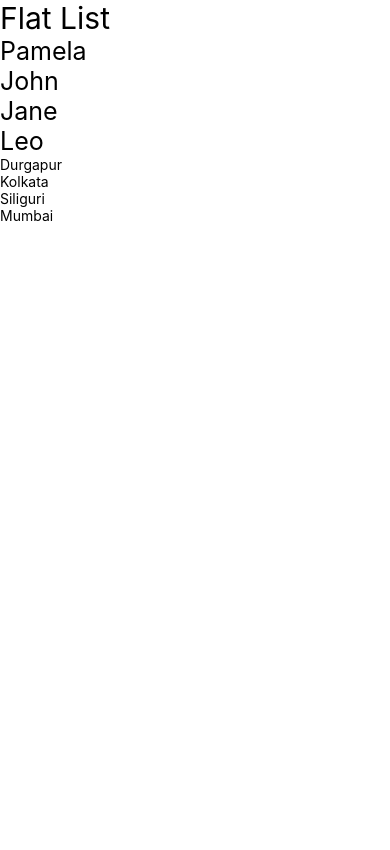
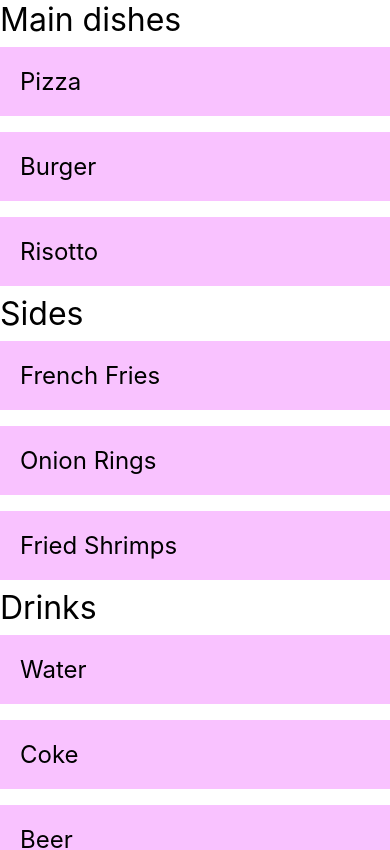
Before and after one commit to pamela2002/React_Native_tut, a React Native app: screen / in a window 390 px wide. Shown: the top 850 px of the page. Built offline with nearby package versions, Linux system fonts and the light colour scheme.

Commit message:
Today I've covered the topics - Component in loop, Selection List in React-Native, Hooks in React Native,  useEffect Hooks in React Native

```diff
--- a/App.tsx
+++ b/App.tsx
@@ -1,32 +1,36 @@
-import React, {useState} from 'react';
-import { Text, View, Button, TextInput, StyleSheet, FlatList, ScrollView } from 'react-native';
+// import React, {useState} from 'react';
+// import { Text, View, Button, TextInput, StyleSheet, FlatList, ScrollView, SectionList } from 'react-native';
 
-const App = () => {
-  const [name, setName] = useState("Pamela");
-  const [city, setCity] = useState("");
-  const [display, setDisplay] = useState(false);
-  const age = 22;
-  const users = [
-    {
-      id: 1,
-      name: "Pamela",
-    },
-    {
-      id: 2,
-      name: "John",
-    },
-    {
-      id: 3,
-      name: "Jane",
-    },
-    {
-      id: 4,
-      name: "Leo",
-    }
-  ];
-  const cities = ["Durgapur", "Kolkata", "Siliguri","Mumbai"]
+// const App = () => {
+//   const [name, setName] = useState("Pamela");
+//   const [city, setCity] = useState("");
+//   const [display, setDisplay] = useState(false);
+//   const age = 22;
+//   const users = [
+//     {
+//       id: 1,
+//       name: 'Pamela',
+//       data : ['C', 'C++', 'React'],
+//     },
+//     {
+//       id: 2,
+//       name: 'John',
+//       data: ['C', 'C++', 'React'],
+//     },
+//     {
+//       id: 3,
+//       name: 'Jane',
+//       data: ['C', 'C++', 'React'],
+//     },
+//     {
+//       id: 4,
+//       name: 'Leo',
+//       data: ['C', 'C++', 'React'],
+//     },
+//   ];
+//   const cities = ["Durgapur", "Kolkata", "Siliguri","Mumbai"]
 
-  return (
+//   return (
     // <View>
     //   <Text style={{fontSize: 30}}>Hello {name}</Text>
     //   <Button title='Press Here' onPress={() => { setName("Pam") }} color={"green"}></Button>
@@ -42,17 +46,18 @@
     //     }
     //     </View>
     // </View>
-    <View>
-      <Text style={{fontSize:30}}>Flat List</Text>
-      <FlatList data={users} renderItem={({ item }) => <Text style={{ fontSize: 25 }}>{item.name}</Text>} />
-      <ScrollView>
-      {
-        cities.map((city) => <Text>{city}</Text>)
-        }
-        </ScrollView>
-    </View>
-  );
-}
+    // <View>
+    //   <Text style={{fontSize:30}}>Flat List</Text>
+    //   <FlatList data={users} renderItem={({ item }) => <Text style={{ fontSize: 25 }}>{item.name}</Text>} />
+    //   <ScrollView>
+    //   {
+    //     cities.map((city) => <Text>{city}</Text>)
+    //     }
+    //     </ScrollView>
+    // </View>
+//
+//   );
+// }
 
 // const styles = StyleSheet.create({
 //   textInput: {
@@ -69,4 +74,72 @@
 //   )
 // }
 
+// export default App;
+
+import React from 'react';
+import {
+  StyleSheet,
+  Text,
+  View,
+  SafeAreaView,
+  SectionList,
+  StatusBar,
+} from 'react-native';
+
+const DATA = [
+  {
+    title: 'Main dishes',
+    data: ['Pizza', 'Burger', 'Risotto'],
+  },
+  {
+    title: 'Sides',
+    data: ['French Fries', 'Onion Rings', 'Fried Shrimps'],
+  },
+  {
+    title: 'Drinks',
+    data: ['Water', 'Coke', 'Beer'],
+  },
+  {
+    title: 'Desserts',
+    data: ['Cheese Cake', 'Ice Cream'],
+  },
+];
+
+const App = () => (
+  <SafeAreaView>
+    <SectionList
+      sections={DATA}
+      // keyExtractor={(item, index) => item + index}
+      renderItem={({item}) => (
+        <View style={styles.item}>
+          <Text style={styles.title}>{item}</Text>
+        </View>
+      )}
+      renderSectionHeader={({section: {title}}) => (
+        <Text style={styles.header}>{title}</Text>
+      )}
+    />
+  </SafeAreaView>
+);
+
+const styles = StyleSheet.create({
+  container: {
+    flex: 1,
+    paddingTop: StatusBar.currentHeight,
+    marginHorizontal: 16,
+  },
+  item: {
+    backgroundColor: '#f9c2ff',
+    padding: 20,
+    marginVertical: 8,
+  },
+  header: {
+    fontSize: 32,
+    backgroundColor: '#fff',
+  },
+  title: {
+    fontSize: 24,
+  },
+});
+
 export default App;
```
